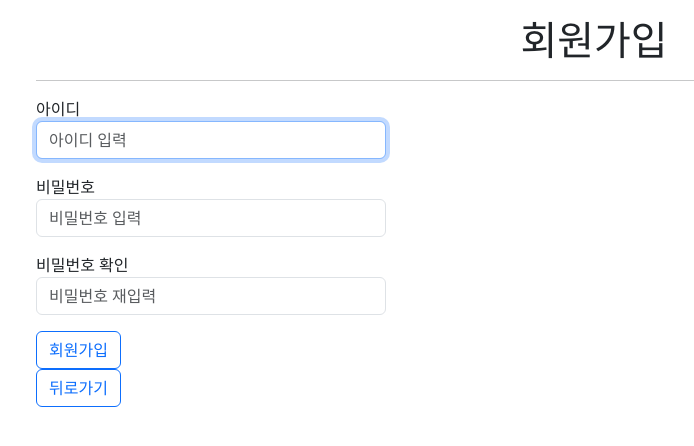
After one commit to doll2gom/Django-pjt-04, a Django app: page /accounts/signup/ in a window 1280 px wide. The commit adds this page. Shown: the top 446 px of the page, without its empty margins (46-740 px from the left). Run offline with Django 3.2, Linux system fonts and the light colour scheme; parts of the project's set-up code (start-up, migrations or seed data) failed here and were passed over.

Commit message:
signup 회원가입 템플릿 생성, 인덱스 템플릿에 연결하고, 로그인시 사용자 이름 확인

```diff
--- a/accounts/forms.py
+++ b/accounts/forms.py
@@ -77,4 +77,4 @@ class CustomUserCreationForm(UserCreationForm):
     )
     class Meta(UserCreationForm.Meta):
         model = get_user_model()
-        fields = ('username', 'first_name', 'last_name', 'email', 'password1', 'password2',)
+        fields = ('username', 'password1', 'password2',)
--- /dev/null
+++ b/accounts/templates/accounts/signup.html
@@ -0,0 +1,19 @@
+{% extends 'base.html' %}
+
+{% block title %}
+  회원가입
+{% endblock title %}
+
+{% block body %}
+  <div class="container">
+    <h1 class="text-center my-3">회원가입</h1>
+    <hr>
+    <form action="{% url 'accounts:signup' %}" method="POST">
+      {% csrf_token %}
+      {{ form.as_p }}
+      <input type="submit" value="회원가입" class="btn btn-outline-primary">
+    </form>
+    <a href="{% url 'posts:index' %}" class="btn btn-outline-primary">뒤로가기</a>
+  </div>
+
+{% endblock body %}
--- a/posts/templates/posts/index.html
+++ b/posts/templates/posts/index.html
@@ -1,10 +1,12 @@
 {% extends 'base.html' %}
 {% block title %}index{% endblock title %}
 {% block body %}
-<div class="container">
+  <div class="container">
     <h1 class="text-center my-3">index</h1>
     <hr>
     <a href="{% url 'accounts:login' %}" class="btn btn-outline-primary">로그인</a>
+    <a href="{% url 'accounts:signup' %}" class="btn btn-outline-primary">회원가입</a>
     <hr>
-</div>
+    {{ user }}
+  </div>
 {% endblock body %}
```
Also changed, not shown: accounts/migrations/0001_initial.py.
